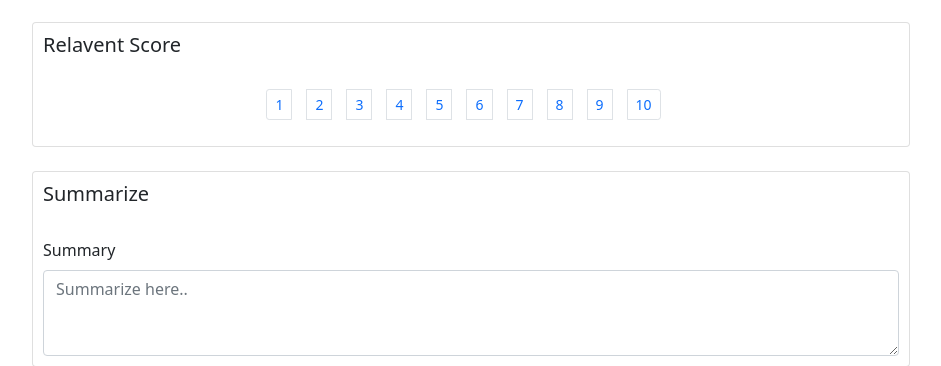
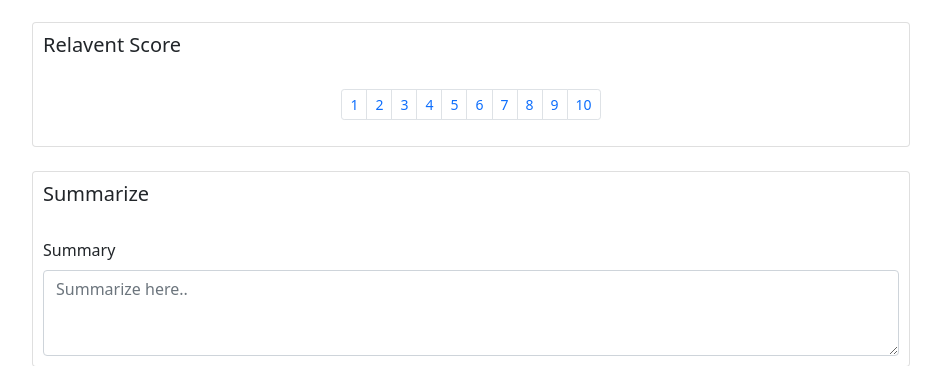
Before and after one commit to AbdulSamadFarshori/project_3001, a Django app: template templates/website/cases.html in a window 1280 px wide. Shown: the part 524-890 px from the top of the page, without its empty margins (169-1110 px from the left). Run offline with Django 3.2, Linux system fonts and the light colour scheme; the template is opened without the code that fills it: most values are stand-ins (such as "Sample title", 1, 10 or a date in 2020); data that the repository does not hold is empty; some libraries are stand-ins or nearby versions.

Commit message:
ch-2 in templates

```diff
--- a/api/views.py
+++ b/api/views.py
@@ -21,8 +21,8 @@ class GetDataFromBitIo(generics.ListAPIView):
 		else:
 			dict_data = data
 			for row in dict_data:
-				main_data_object = main_data(**row)
-				main_data_object.save()
+			    main_data_object = main_data(**row)
+			    main_data_object.save()
 			serializer = MainData(queryset, many=True)
 			return Response(serializer.data)
 		return Response({"msg":"error"})
--- a/templates/website/cases.html
+++ b/templates/website/cases.html
@@ -6,7 +6,7 @@
   <meta charset="utf-8">
   <meta content="width=device-width, initial-scale=1.0" name="viewport">
 
-  <title>Shuffle Bootstrap Template - Index</title>
+  <title>Case Study</title>
   <meta content="" name="description">
   <meta content="" name="keywords">
 
@@ -209,16 +209,16 @@ function submitForm(){
                     <br>
                     <nav aria-label="Page navigation example">
                     <ul class="pagination pagination-sm justify-content-center" id="scale" onclick="scoreScale()">
-                      <li class="page-item" value = 1><a class="page-link" style="margin-right: 15px;">1</a></li>
-                      <li class="page-item" value = 2><a class="page-link" style="margin-right: 15px;">2</a></li>
-                      <li class="page-item" value = 3><a class="page-link" style="margin-right: 15px;">3</a></li>
-                      <li class="page-item" value = 4><a class="page-link" style="margin-right: 15px;">4</a></li>
-                      <li class="page-item" value = 5><a class="page-link" style="margin-right: 15px;">5</a></li>
-                      <li class="page-item" value = 6><a class="page-link" style="margin-right: 15px;">6</a></li>
-                      <li class="page-item" value = 7><a class="page-link" style="margin-right: 15px;">7</a></li>
-                      <li class="page-item" value = 8><a class="page-link" style="margin-right: 15px;">8</a></li>
-                      <li class="page-item" value = 9><a class="page-link" style="margin-right: 15px;">9</a></li>
-                      <li class="page-item" value = 10><a class="page-link" style="margin-right: 15px;">10</a></li>
+                      <li class="page-item" value = 1><a class="page-link">1</a></li>
+                      <li class="page-item" value = 2><a class="page-link">2</a></li>
+                      <li class="page-item" value = 3><a class="page-link">3</a></li>
+                      <li class="page-item" value = 4><a class="page-link">4</a></li>
+                      <li class="page-item" value = 5><a class="page-link">5</a></li>
+                      <li class="page-item" value = 6><a class="page-link">6</a></li>
+                      <li class="page-item" value = 7><a class="page-link">7</a></li>
+                      <li class="page-item" value = 8><a class="page-link">8</a></li>
+                      <li class="page-item" value = 9><a class="page-link">9</a></li>
+                      <li class="page-item" value = 10><a class="page-link">10</a></li>
                     </ul>
                   </nav>
 
--- a/templates/website/login.html
+++ b/templates/website/login.html
@@ -6,7 +6,7 @@
   <meta charset="utf-8">
   <meta content="width=device-width, initial-scale=1.0" name="viewport">
 
-  <title>Shuffle Bootstrap Template - Index</title>
+  <title>Login</title>
   <meta content="" name="description">
   <meta content="" name="keywords">
 
```
